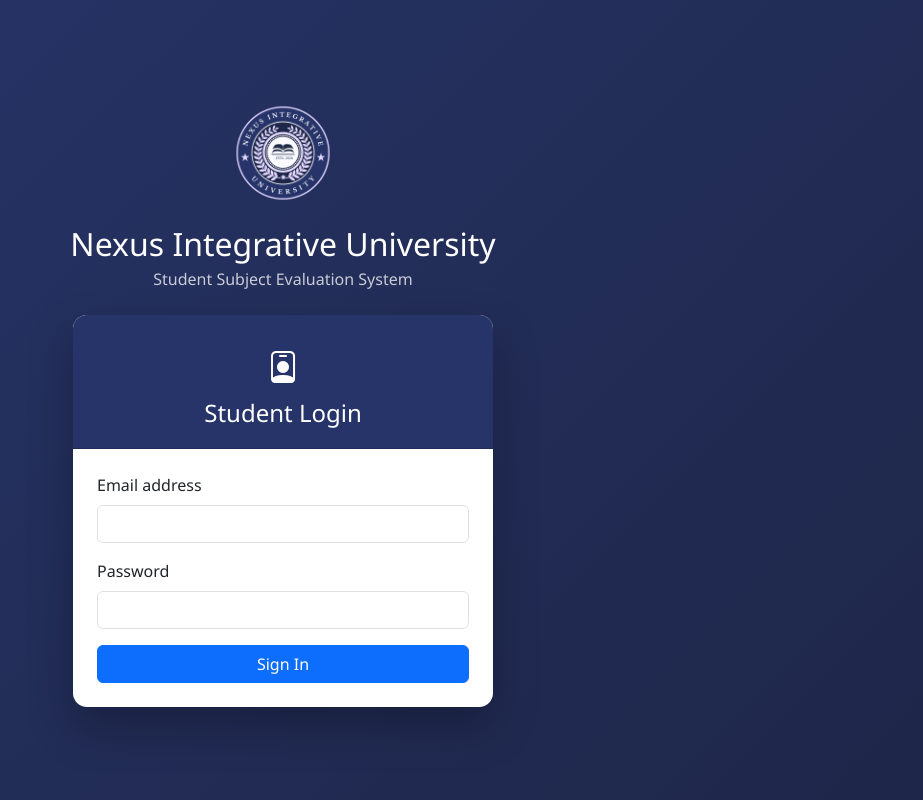
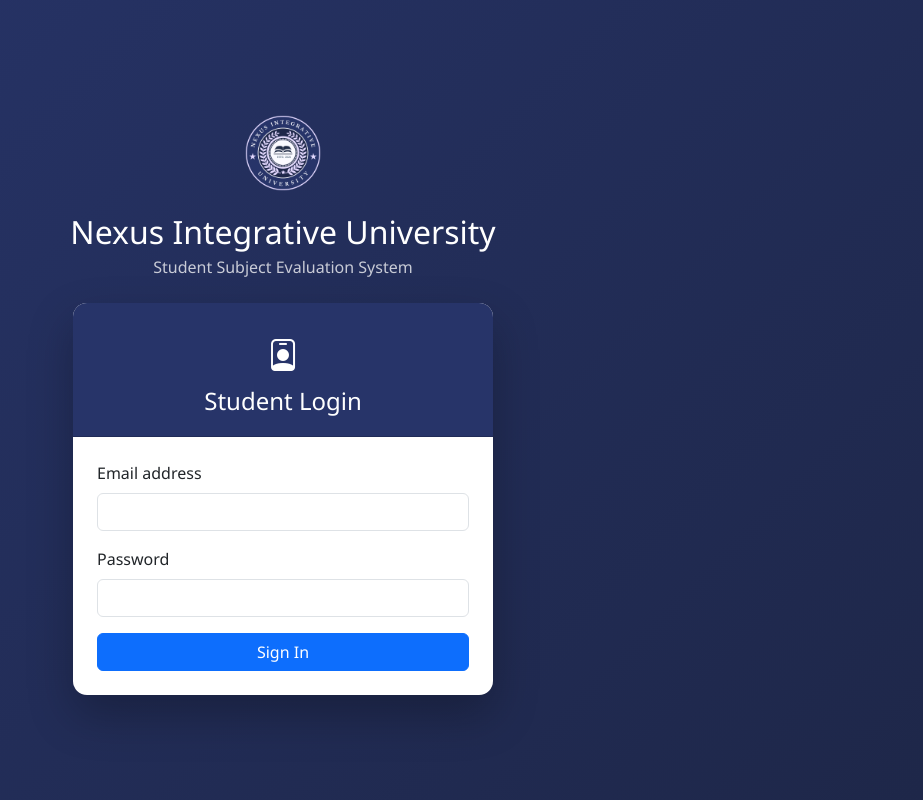
Before and after one commit to J1n14/student-subject-evaluation-management, a website: page index.html in a window 1280 px wide. Shown: the whole page, without its empty margins (357-1280 px from the left). Drawn offline with nearby package versions, Linux system fonts and the light colour scheme; no server answers.

Commit message:
Adjust login logo size

```diff
--- a/shared/css/style.css
+++ b/shared/css/style.css
@@ -39,7 +39,7 @@ body {
   padding: 1.75rem 1.5rem 1.25rem;
 }
 .brand-logo {
-  width: 120px;
+  width: 96px;
   max-width: 100%;
   height: auto;
   margin: 0 auto 0.75rem;
```
